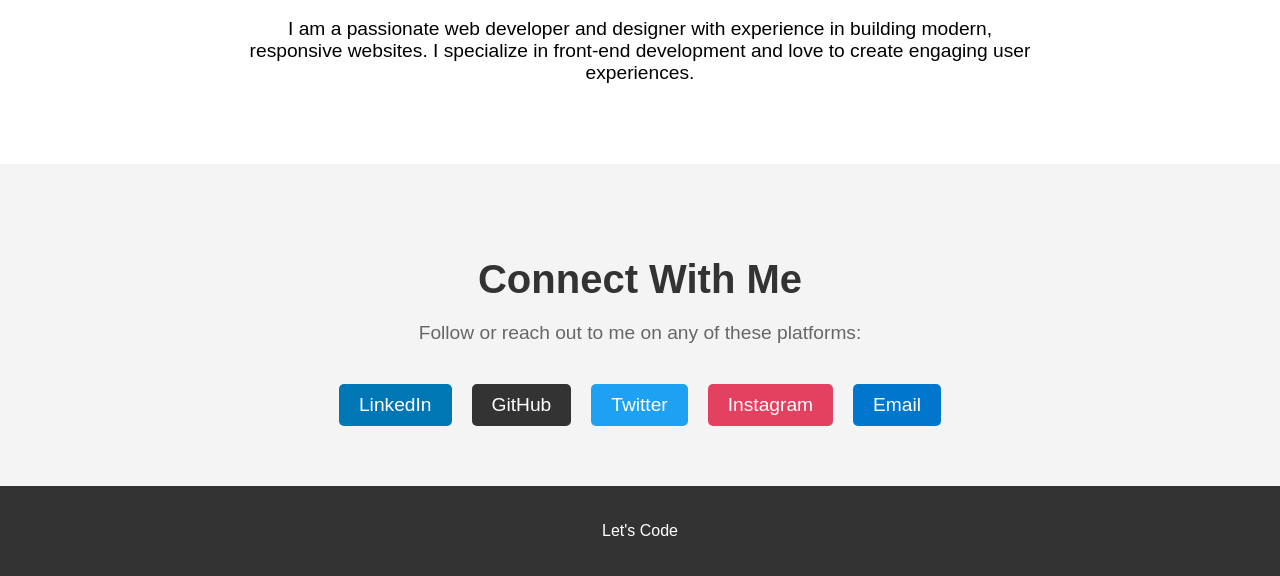
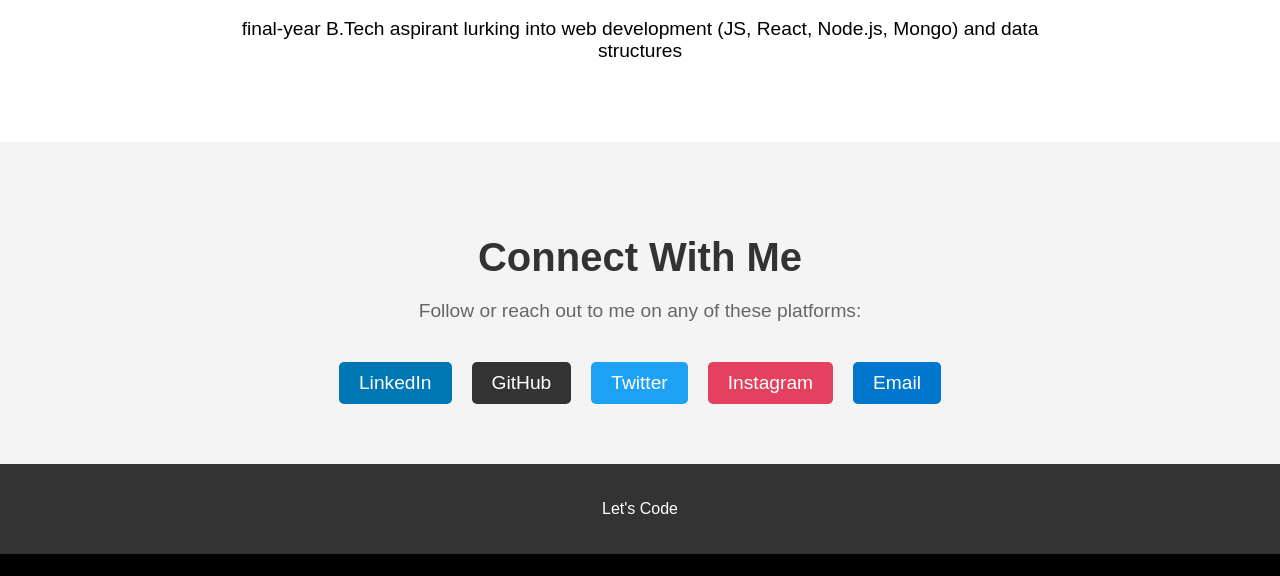
Before and after one commit to utkarsh081/myPortfolio, a plain HTML site: page index.html in a window 1280 px wide. Shown: the part 487-1063 px from the top of the page. After the commit the page ends 1041 px from the top, so only its background shows below. Drawn offline with Linux system fonts and the light colour scheme.

Commit message:
Update index.html

```diff
--- a/index.html
+++ b/index.html
@@ -3,7 +3,7 @@
 <head>
   <meta charset="UTF-8">
   <meta name="viewport" content="width=device-width, initial-scale=1.0">
-  <title>Your Name | Portfolio</title>
+  <title>Utkarsh Pandey | Portfolio</title>
   <link rel="stylesheet" href="styles.css">
 </head>
 <body>
@@ -18,7 +18,7 @@
 
   <section id="about">
     <h2>About Me</h2>
-    <p>I am a passionate web developer and designer with experience in building modern, responsive websites. I specialize in front-end development and love to create engaging user experiences.</p>
+    <p>final-year B.Tech aspirant lurking into web development (JS, React, Node.js, Mongo) and data structures</p>
   </section>
 
   <section id="social-media">
```
